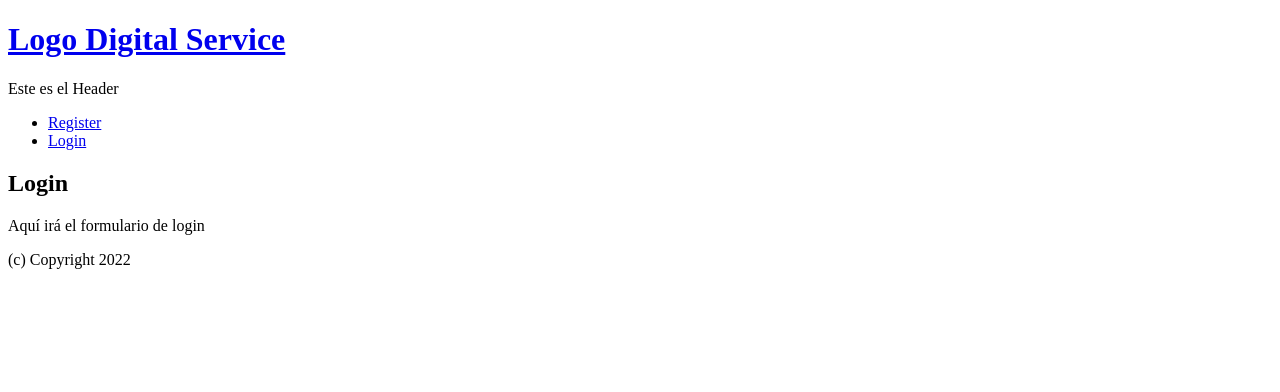
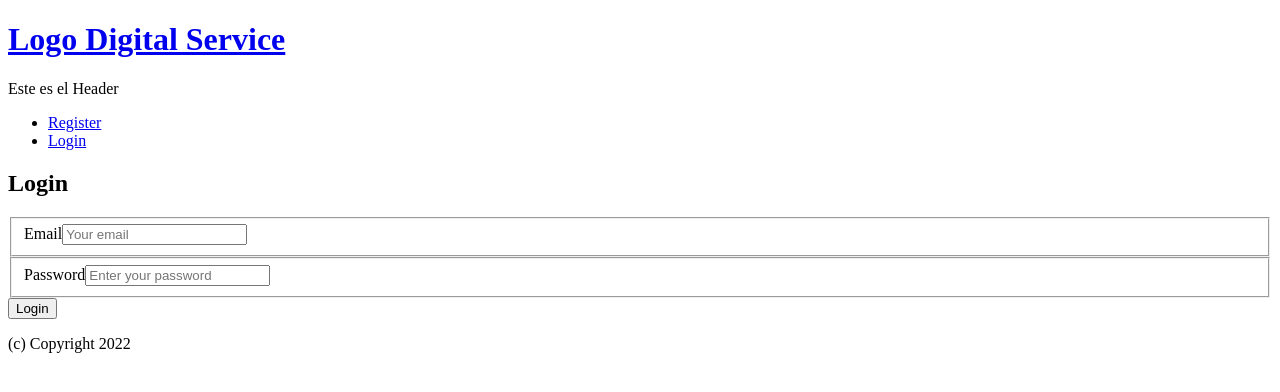
Before and after one commit to avalentinagd/digital-services-frontend, a React (Create React App) app: page /login in a window 1280 px wide. Shown: the top 392 px of the page. Built offline with nearby package versions, Linux system fonts and the light colour scheme.

Commit message:
Primera parte del Login

```diff
--- a/src/dbCommunication.js
+++ b/src/dbCommunication.js
@@ -43,7 +43,6 @@
     mode: 'cors',
     body: formData,
   });
-  console.log('Estamos por aquí');
 
   const json = await response.json();
 
@@ -51,3 +50,22 @@
     throw new Error(json.message);
   }
 };
+
+export const loginUser = async ({ email, password }) => {
+  const response = await fetch('http://localhost:4000/login', {
+    method: 'POST',
+    mode: 'cors',
+    headers: {
+      'Content-Type': 'application/json',
+    },
+    body: JSON.stringify({ email, password }),
+  });
+
+  const json = await response.json();
+
+  if (!response.ok) {
+    throw new Error(json.message);
+  }
+
+  return json.data;
+};
--- a/src/pages/LoginPage.js
+++ b/src/pages/LoginPage.js
@@ -1,8 +1,54 @@
+import { useState } from 'react';
+import { loginUser } from '../dbCommunication';
+
 export const LoginPage = () => {
+  const [email, setEmail] = useState('');
+  const [password, setPassword] = useState('');
+  const [error, setError] = useState('');
+
+  const handleForm = async (e) => {
+    e.preventDefault();
+    setError('');
+
+    try {
+      const data = await loginUser({ email, password });
+      console.log(data);
+    } catch (error) {
+      setError(error.message);
+    }
+  };
+
   return (
     <section>
       <h1>Login</h1>
-      <p>Aquí irá el formulario de login</p>
+      <form onSubmit={handleForm}>
+        <fieldset>
+          <label htmlFor='email'>Email</label>
+          <input
+            type='email'
+            id='email'
+            name='email'
+            placeholder='Your email'
+            required
+            onChange={(e) => setEmail(e.target.value)}
+          />
+        </fieldset>
+
+        <fieldset>
+          <label htmlFor='password'>Password</label>
+          <input
+            type='password'
+            id='password'
+            name='password'
+            placeholder='Enter your password'
+            required
+            onChange={(e) => setPassword(e.target.value)}
+          />
+        </fieldset>
+
+        <button>Login</button>
+        {error ? <p>{error}</p> : null}
+      </form>
     </section>
   );
 };
```
